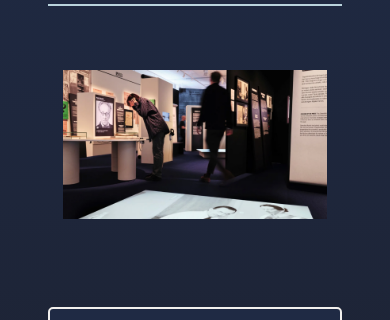
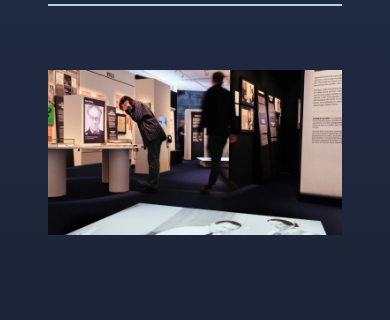
Before and after one commit to minzikimi/fundraiser, a React (Vite) app: page / in a window 390 px wide. Shown: the part 829-1149 px from the top of the page. Built offline with nearby package versions, Linux system fonts and the light colour scheme.

Commit message:
Added more css code for pop-up box-mobile version

```diff
--- a/src/components/FAQ/FAQ.module.css
+++ b/src/components/FAQ/FAQ.module.css
@@ -67,7 +67,7 @@ border: none;
 
 .faqImage{
   width: 42%;
-  height: 23rem;
+  height: auto;
   align-self: center;
   padding-bottom: 2.5rem;
 }
@@ -102,7 +102,7 @@ border: none;
   }
 
   .faqImage {
-    max-width: 90%;
+    width: 90%;
     height: auto;
     margin-bottom: 2rem;
   }
--- a/src/components/FAQ/FAQModal.module.css
+++ b/src/components/FAQ/FAQModal.module.css
@@ -17,7 +17,7 @@
   color: var(--color-sand20);
   padding: 2.5rem;
   border-radius: 12px;
-  width: 75%;
+  width: 60%;
   height: 70%;
   display: flex;
   flex-direction: column;
@@ -53,10 +53,9 @@
 
 .modalContent p {
   font-size: 1.2rem;
-  line-height: 1.6;
+  line-height: 1.5;
   color: var(--color-sand20);
   padding-top: 2rem;
-  text-align: justify;
   width: 75%;
 }
 
@@ -106,9 +105,11 @@
 
 @media (max-width: 430px) {
   .modalContent {
-    width: 95%;
-    height: 100%;
+    width: 75%;
+    height: 90%;
     padding: 1.5rem;
+    font-size: 0.5rem;
+    line-height: 1.2rem;
   }
 
   .modalContent p {
```
